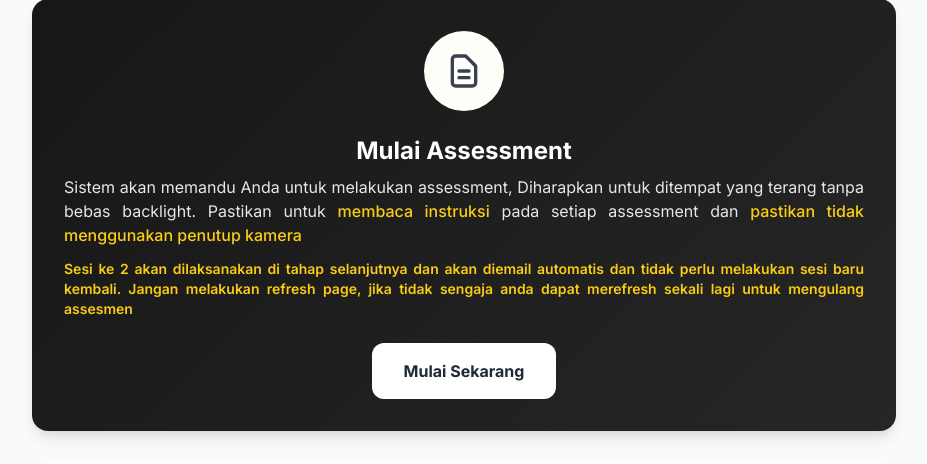
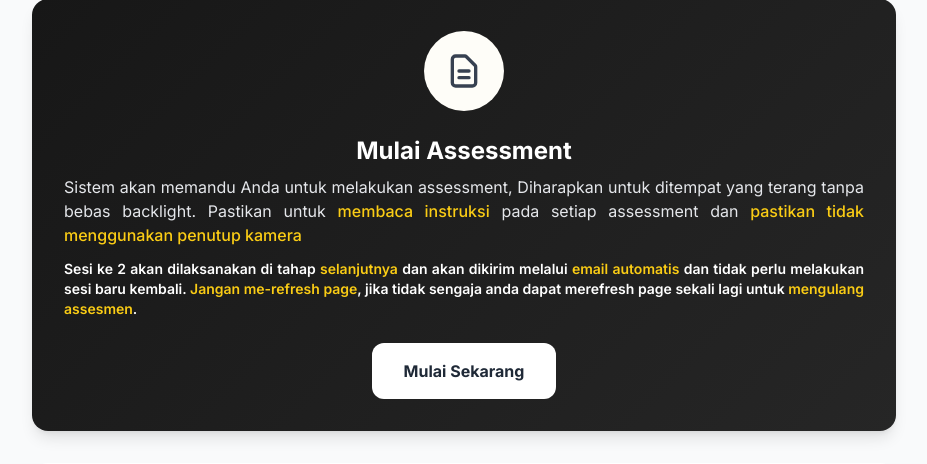
Before and after one commit to wicaksonoleksono/MLMH, a Flask app: page / in a window 1280 px wide. Shown: the part 226-690 px from the top of the page, without its empty margins (176-1103 px from the left). Run offline with Flask 3, Linux system fonts and the light colour scheme; a user stored in the database is signed in; tables that the repository leaves empty hold one stand-in row (values such as "Sample post"); some libraries are stand-ins or nearby versions.

Commit message:
[15.09.25] wicaksonolxn | ✨ feat : ""

```diff
--- a/app/templates/assessment/llm.html
+++ b/app/templates/assessment/llm.html
@@ -73,6 +73,7 @@ dengan Sindi{% endblock %}
             <p class="text-sm text-gray-700 mt-1">
               Silakan berbicara dengan Sindi tentang perasaan dan pikiran Anda.
               Ceritakan apa yang sedang Anda alami dengan jujur dan terbuka.
+              <p class="text-sm text-blue-600"> Chatbot akan secara otomatis mengakhiri pertanyaan, silahkan untuk melanjutkan sampai tuntas</p>
             </p>
           </div>
         </div>
--- a/app/templates/assessment/thank_you.html
+++ b/app/templates/assessment/thank_you.html
@@ -97,7 +97,8 @@ endblock %} {% block content %}
                 d="M17 16l4-4m0 0l-4-4m4 4H7m6 4v1a3 3 0 01-3 3H6a3 3 0 01-3-3V7a3 3 0 013-3h4a3 3 0 013 3v1"
               ></path>
             </svg>
-            Keluar dari Sistem dan lanjutkan aplikasi selanjutnya
+            Kembali ke dasbor dan lanjutkan ke google form selanjutnya
+            selanjutnya
           </a>
         </div>
       </div>
--- a/app/templates/user/dashboard.html
+++ b/app/templates/user/dashboard.html
@@ -180,11 +180,14 @@ endblock %} {% block content %}
               >pastikan tidak menggunakan penutup kamera</span
             >
           </p>
-          <p class="text-yellow-400 font-semibold text-sm mt-3 text-justify">
-            Sesi ke 2 akan dilaksanakan di tahap selanjutnya dan akan diemail
-            automatis dan tidak perlu melakukan sesi baru kembali. Jangan
-            melakukan refresh page, jika tidak sengaja anda dapat merefresh
-            sekali lagi untuk mengulang assesmen
+          <p class="font-semibold text-sm mt-3 text-justify">
+            Sesi ke 2 akan dilaksanakan di tahap
+            <span class="text-yellow-400">selanjutnya</span> dan akan dikirim
+            melalui <span class="text-yellow-400">email automatis</span>
+            dan tidak perlu melakukan sesi baru kembali.
+            <span class="text-yellow-400">Jangan me-refresh page</span>, jika
+            tidak sengaja anda dapat merefresh page sekali lagi untuk
+            <span class="text-yellow-400">mengulang assesmen</span>.
           </p>
         </div>
 
```
Also changed, not shown: app/services/admin/llmService.py (+6 -5 lines).
